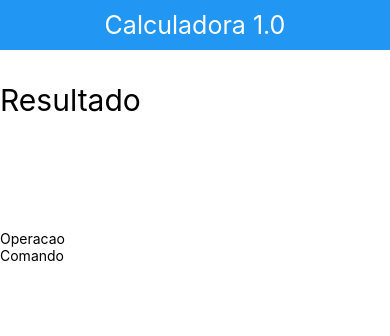
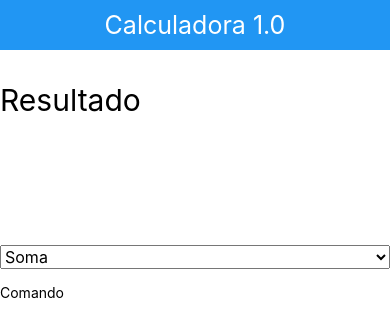
Before and after one commit to robertov8/calculadora-react-native, a React Native app: screen / in a window 390 px wide. Shown: the top 336 px of the page. Built offline with nearby package versions, Linux system fonts and the light colour scheme.

Commit message:
Section 12, class 162

```diff
--- a/src/components/Operacao.js
+++ b/src/components/Operacao.js
@@ -1,8 +1,15 @@
 import React from 'react';
-import { View, Text } from 'react-native';
+import { View, Picker, StyleSheet } from 'react-native';
 
 export default props => (
-    <View>
-        <Text>Operacao</Text>
-    </View>
+    <Picker style={styles.operacao}>
+        <Picker.Item label='Soma' value='soma' />
+        <Picker.Item label='Subtração' value='subtracao' />
+    </Picker>
 );
+
+const styles = StyleSheet.create({
+    operacao: {
+        marginVertical: 15,
+    }
+});
```
